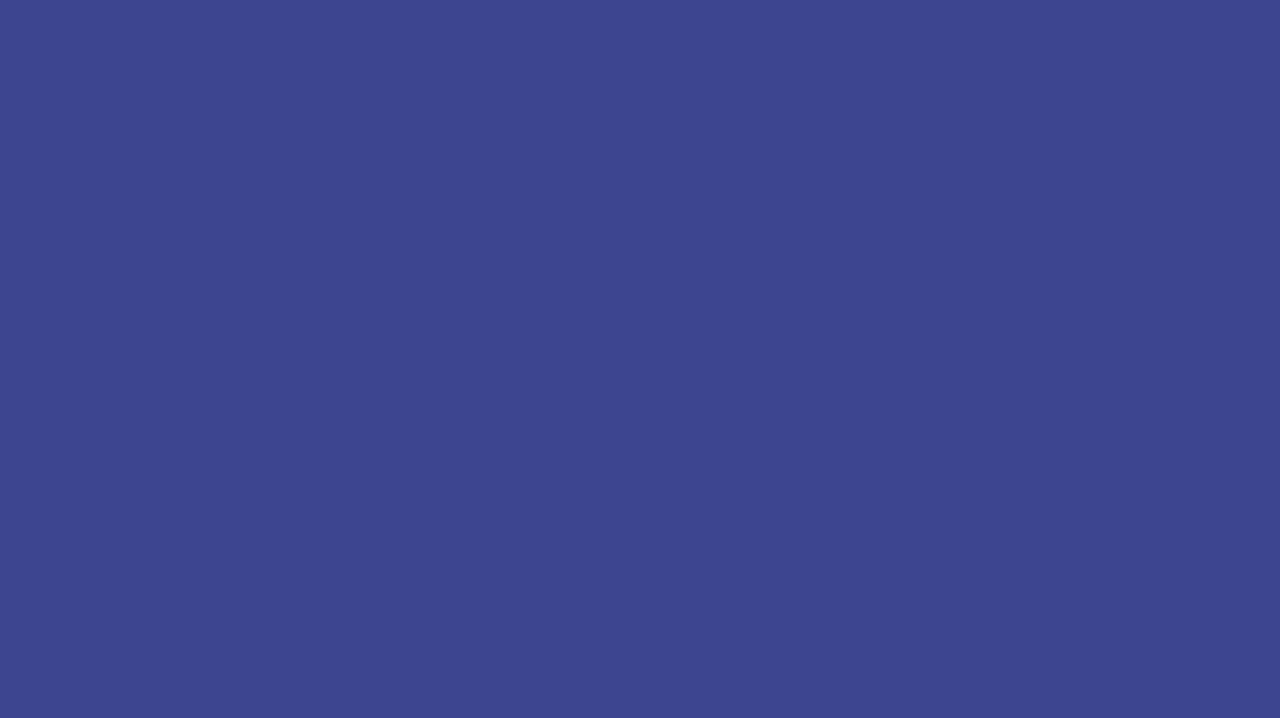
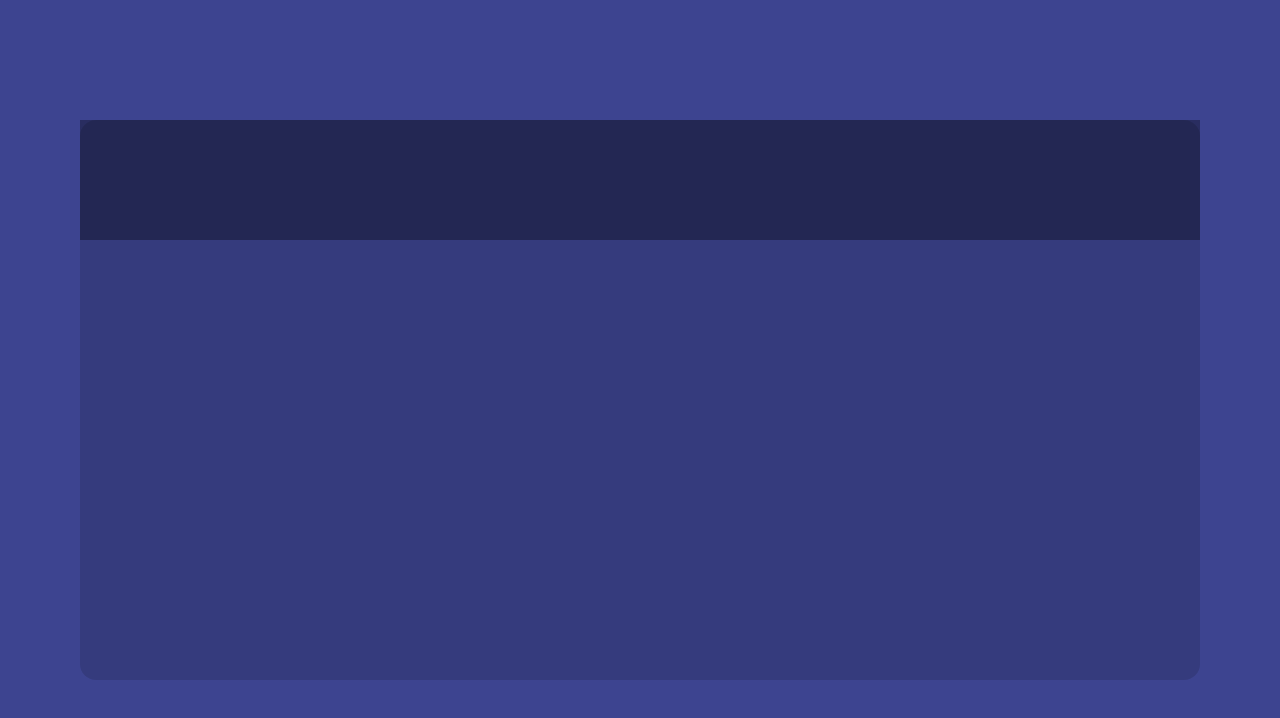
Before and after one commit to Mohammed-Beltagy/imbeltagy, a website: page stage/pug/index.pug in a window 1280 px wide. Drawn offline with nearby package versions, Linux system fonts and the light colour scheme; files that its build step writes are made by us from their sources.

Commit message:
initialized main style and grid, also modified gulpfile.js to redirect js into docs not assets

```diff
--- a/gulpfile.js
+++ b/gulpfile.js
@@ -29,7 +29,7 @@ gulp.task("redirect-js", () =>
   gulp
     .src("./stage/js/app.js")
     .pipe(uglify())
-    .pipe(gulp.dest("./docs/assets/"))
+    .pipe(gulp.dest("./docs/"))
     .pipe(connect.reload())
 );
 
--- /dev/null
+++ b/stage/js/app.js
@@ -0,0 +1,20 @@
+// Change Main Postion If Its Height Is More Than Window Height
+const main = document.querySelector("main");
+function repositionMain() {
+  let mainHeight = parseFloat(
+    getComputedStyle(main).getPropertyValue("height")
+  );
+  if (mainHeight >= innerHeight - 16) {
+    main.style.cssText = `
+      top: 0;
+      transform: translateX(-50%);
+    `;
+  } else {
+    main.style.cssText = `
+      top: 50%
+      transform: translate(-50%, -50%)
+    `;
+  }
+}
+window.onload = repositionMain();
+window.onresize = repositionMain();
--- a/stage/pug/index.pug
+++ b/stage/pug/index.pug
@@ -12,3 +12,9 @@ html(lang="en")
     //- Style Sheet
     link(rel="stylesheet" href="main.css")
   body
+    main
+      header
+      section.body
+
+    //- Script
+    script(src="app.js")
--- a/stage/sass/main.sass
+++ b/stage/sass/main.sass
@@ -1,8 +1,41 @@
 @import resets
 @import configs
 
-// ===========
+//  ===================
+//  Sections Navigator:
+//    1. Body Styling
+//    2. Main Styling [Content Container]
+//    3. Header Container [Which Contains Profile Picture]
+
+
+// ============
 // Body Styling
 // ============
 body
+  position: relative
   background-color: $bg-color
+  padding: 1rem 0
+
+// ============
+// Main Styling
+// ============
+main
+  // Scale & Postion
+  width: min(70rem, 95vw)
+  min-height: 70vh // temp
+  position: absolute
+  top: 50%
+  left: 50%
+  transform: translate(-50%, -50%)
+  // Style
+  background: #0002
+  border-radius: 1rem
+  // Grid
+  display: grid
+  grid-template-rows: 15vh 1fr // temp: 15vh => auto
+
+// ==============
+// Header Styling
+// ==============
+header
+  background-color: #0005
```
Also changed, not shown: docs/app.js (added, +7 -0 lines), docs/index.html, docs/main.css.
